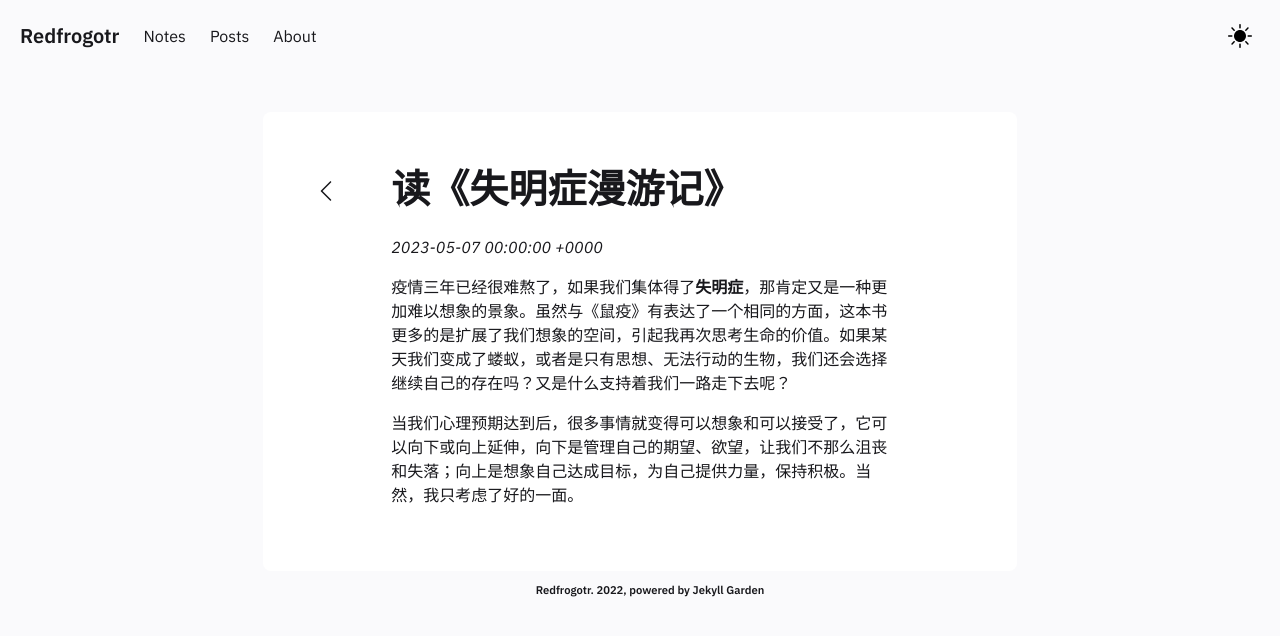
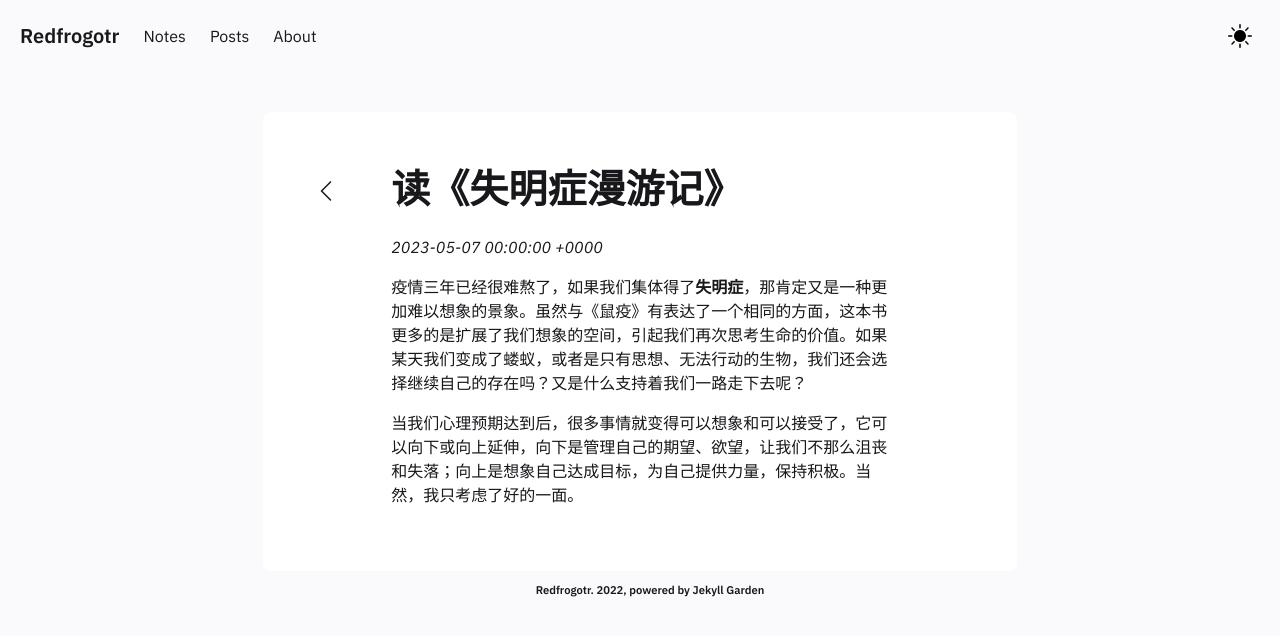
Before and after one commit to redfrogotr/redfrogotr.github.io, a Jekyll site: the page built from _notes/20230507_读《失明症漫游记》.md, in a window 1280 px wide. Shown: the top 636 px of the page. Built offline with Jekyll 4.4.1, drawn with Linux system fonts in a browser that asks for light colours.

```diff
--- a/_notes/20230507_读《失明症漫游记》.md
+++ b/_notes/20230507_读《失明症漫游记》.md
@@ -4,6 +4,6 @@
 date: 2023-05-07
 ---
 
-疫情三年已经很难熬了，如果我们集体得了**失明症**，那肯定又是一种更加难以想象的景象。虽然与《鼠疫》有表达了一个相同的方面，这本书更多的是扩展了我们想象的空间，引起我再次思考生命的价值。如果某天我们变成了蝼蚁，或者是只有思想、无法行动的生物，我们还会选择继续自己的存在吗？又是什么支持着我们一路走下去呢？
+疫情三年已经很难熬了，如果我们集体得了**失明症**，那肯定又是一种更加难以想象的景象。虽然与《鼠疫》有表达了一个相同的方面，这本书更多的是扩展了我们想象的空间，引起我们再次思考生命的价值。如果某天我们变成了蝼蚁，或者是只有思想、无法行动的生物，我们还会选择继续自己的存在吗？又是什么支持着我们一路走下去呢？
 
 当我们心理预期达到后，很多事情就变得可以想象和可以接受了，它可以向下或向上延伸，向下是管理自己的期望、欲望，让我们不那么沮丧和失落；向上是想象自己达成目标，为自己提供力量，保持积极。当然，我只考虑了好的一面。
```
Also changed, not shown: _posts/2020-03-01-how-to.md (+0 -1 lines).
